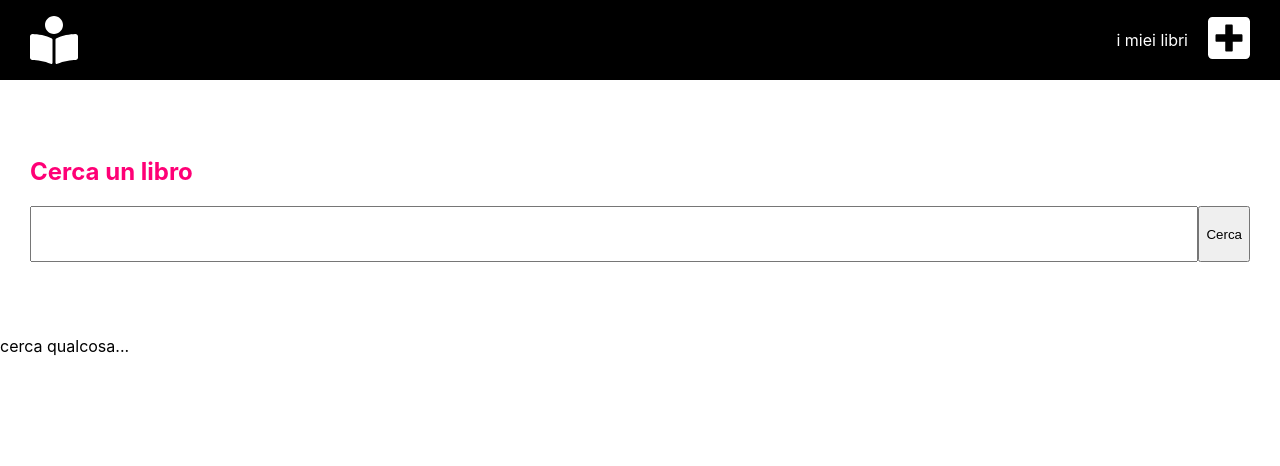
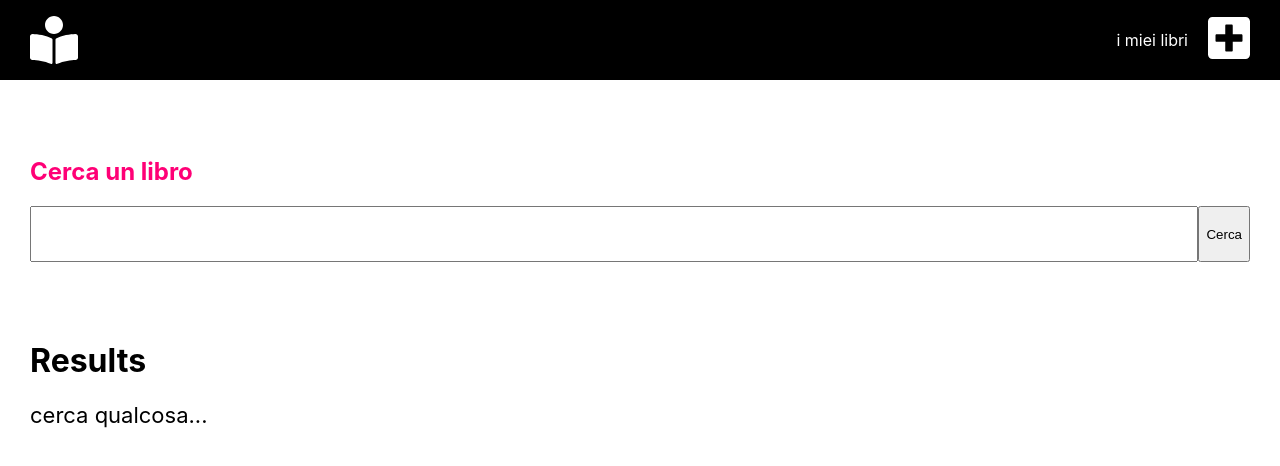
Before and after one commit to AndreaTom98/Router_BookTakeaway_Universapp, a React (Create React App) app: page / in a window 1280 px wide. Shown: the top 466 px of the page. Built offline with nearby package versions, Linux system fonts and the light colour scheme.

Commit message:
migliorare UX

```diff
--- a/src/App.js
+++ b/src/App.js
@@ -1,21 +1,25 @@
-import {useState } from "react";
+import { useState } from "react";
 import Header from "./components/Header";
 import Results from "./components/Results";
+import Message from './components/Message';
 import axios from "axios";
 import styles from "./style/SearchBar.module.css";
 
 function App() {
   const [data, setData] = useState([]);
   const [inputText, setInputText] = useState("");
+  const [loading, setLoading] = useState(false)
 
   const fetchData = async () => {
     if (inputText.trim() === "") {
       return
     }
+    await setLoading(true)
     const myData = await axios.get(
       `https://www.googleapis.com/books/v1/volumes?q=${inputText}`
     );
-    setData(myData.data);
+    await setData(myData.data);
+    await setLoading(false);
   };
 
   const handleInput = (e) => {
@@ -23,13 +27,12 @@ function App() {
   }
 
   const showResults = () => {
-    // console.log(data.length === 0)
     if (data.totalItems === 0) {
-      return <p>Ricerca senza risultati</p>
+      return <Message error={true} message="Ricerca senza risultati" />
     } else if(data.length === 0) {
-      return <p>cerca qualcosa...</p>
+      return <Message message="cerca qualcosa..." />
     } else {
-      return <Results data={data} />
+      return loading ? <Message message="carico..." /> : <Results data={data} />
     }
   }
 
@@ -43,7 +46,11 @@ function App() {
           <button onClick={fetchData}>Cerca</button>
         </div>
       </div>
-      {showResults()}
+      <div>
+        <h1 style={{paddingLeft: '30px'}}>Results</h1>
+        {showResults()}
+      </div>
+
     </div>
   );
 }
--- /dev/null
+++ b/src/components/Message.js
@@ -0,0 +1,8 @@
+
+
+const Message = ({message, error}) => {
+    const textColor = error ? 'red' : 'black'
+    return <p style={{fontSize: '22px', paddingLeft: '30px', color: textColor}}>{message}</p>
+}
+
+export default Message
--- a/src/components/Results.js
+++ b/src/components/Results.js
@@ -12,7 +12,6 @@ const Results = ({data}) => {
     }
     return (
         <div className={styles.container}>
-            <h1>Results</h1>
             <div className={styles.resultsContainer}>
                {renderElement()}
             </div>
```
Also changed, not shown: 1 other file (tests, documents, lock files or other folders).
